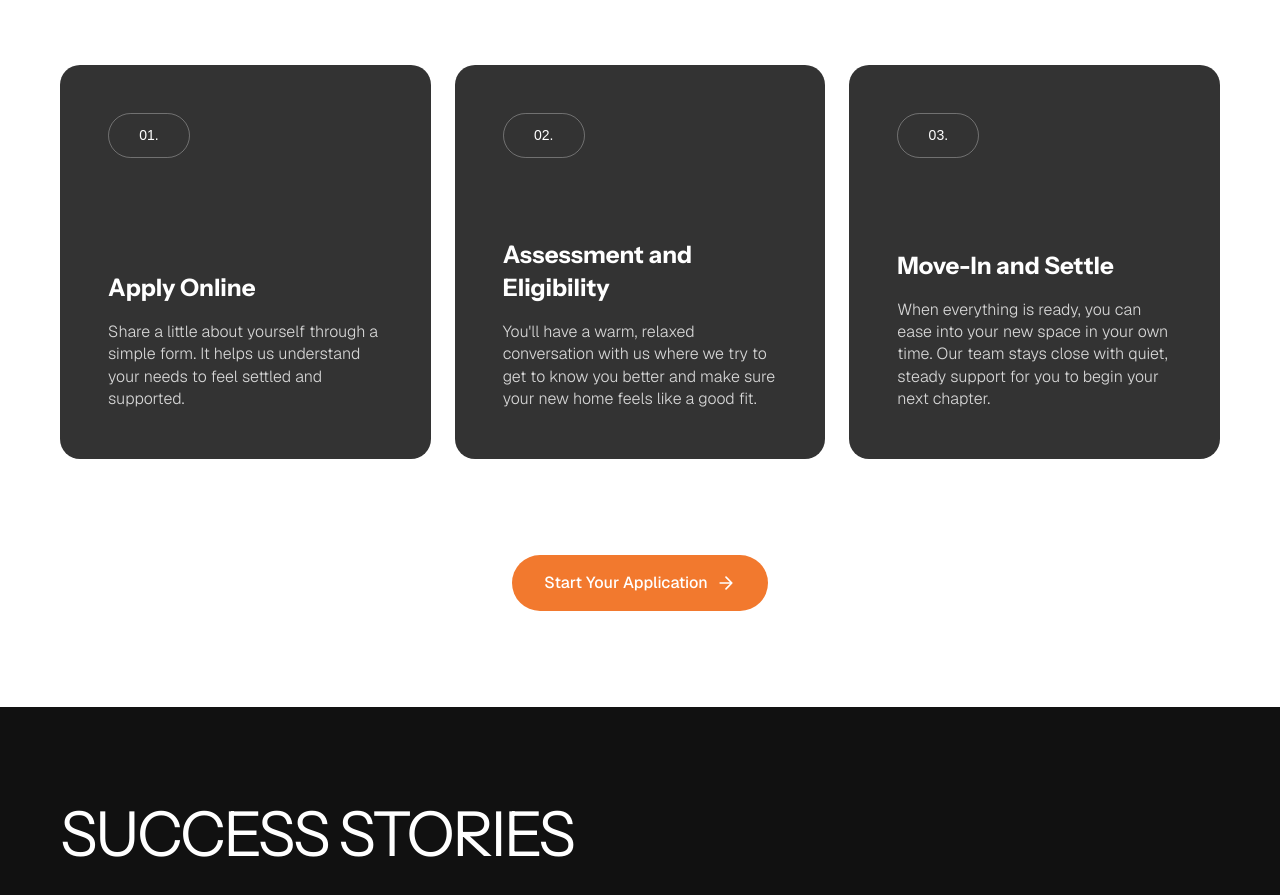
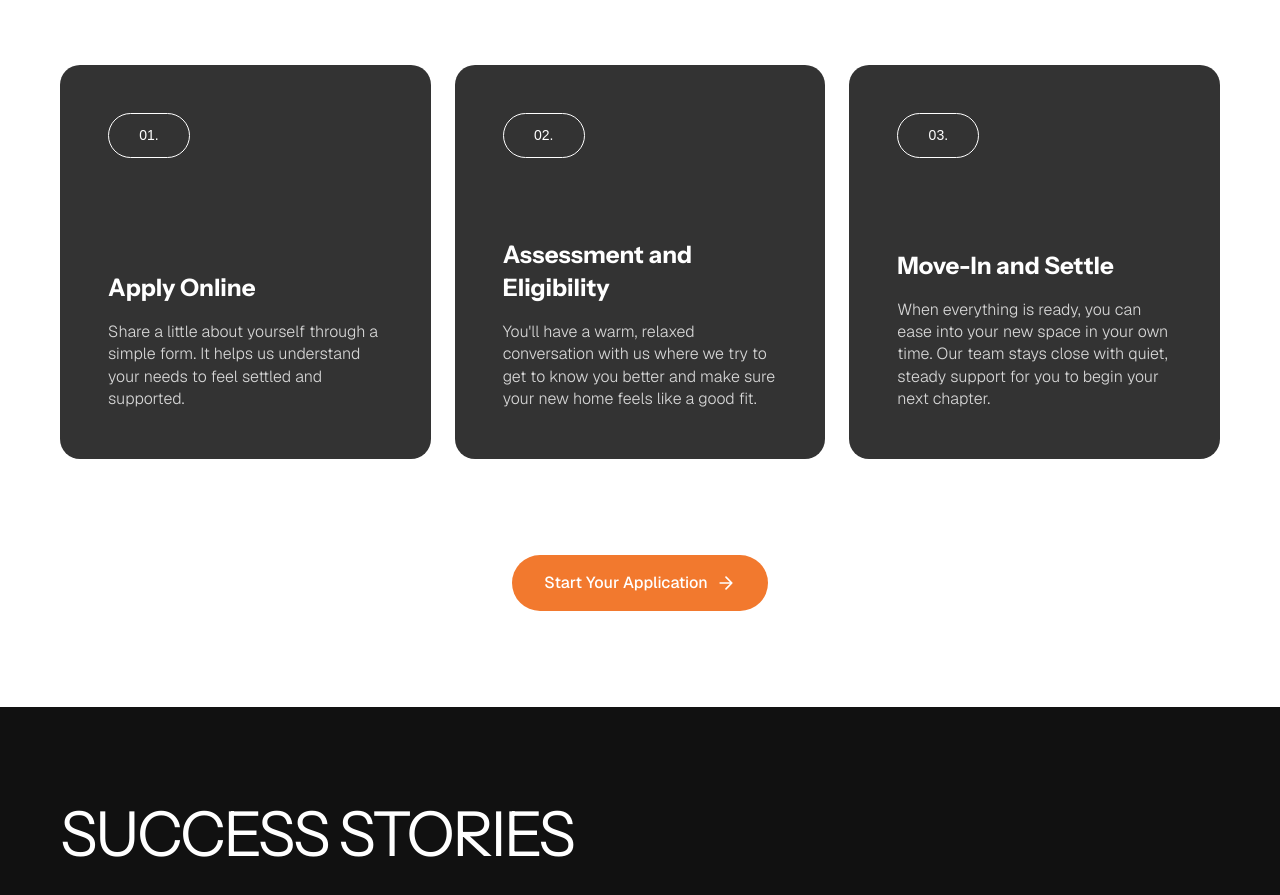
Before and after one commit to talhaiftikhar12549/farris-khight, a Next.js app: page / in a window 1280 px wide. Shown: the part 3494-4389 px from the top of the page. Built offline with nearby package versions, Linux system fonts and the light colour scheme.

Commit message:
added change in the how it works section

```diff
--- a/src/app/components/HowItWorks.js
+++ b/src/app/components/HowItWorks.js
@@ -63,7 +63,7 @@ export default function HowItWorks() {
                         >
                             {/* Number Pill */}
                             <div
-                                className="border border-white/30 flex items-center justify-center text-sm font-medium"
+                                className="border border-white flex items-center justify-center text-sm font-medium"
                                 style={{
                                     width: '82px',
                                     height: '45px',
```
